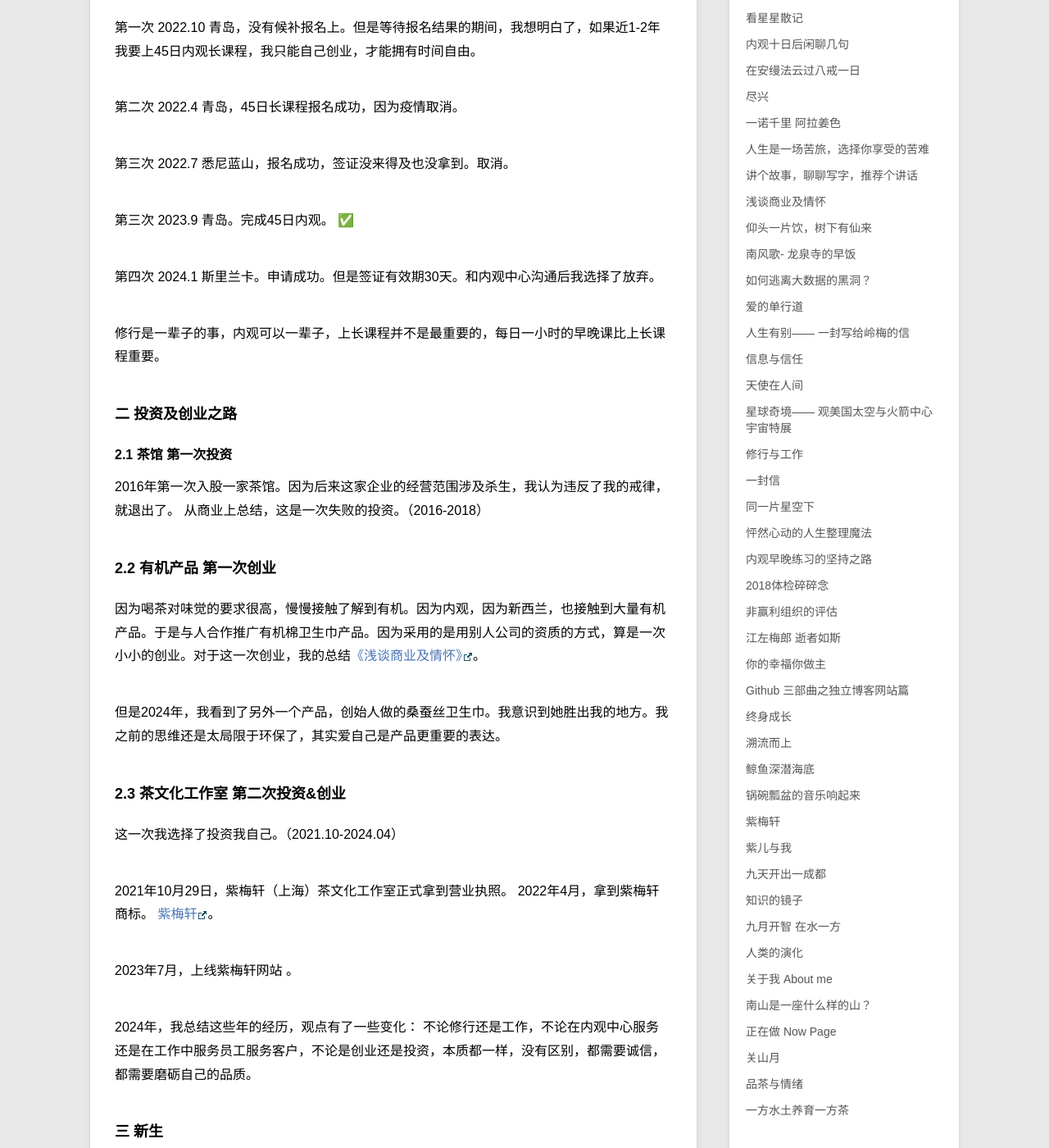
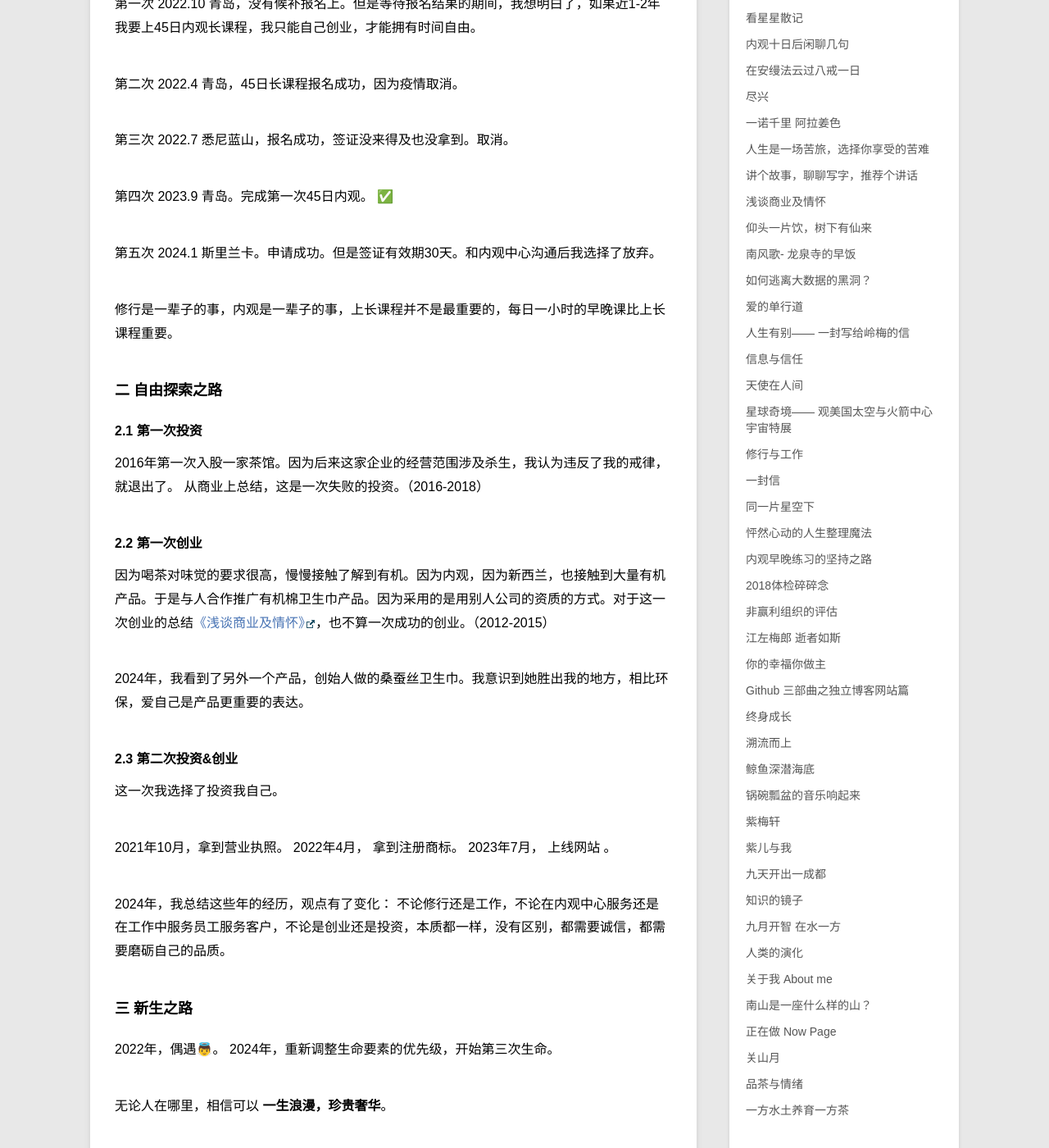
Before and after one commit to violettianjie/violettianjie.github.io, a Jekyll site: the page built from _posts/blog/2022-07-09-2life.md, in a window 1280 px wide and 1400 px high, scrolled down 2367 px. Shown: the whole window at 82% size. Built offline with Jekyll 4.4.1, drawn with Linux system fonts in a browser that asks for light colours; comment, search, counter and statistics services are not loaded; some of the changed text lies outside the part shown.

Commit message:
Update 2022-07-09-2life.md

```diff
--- a/_posts/blog/2022-07-09-2life.md
+++ b/_posts/blog/2022-07-09-2life.md
@@ -1,7 +1,7 @@
 ---
 layout: post
 title: " 第三次生命 "
-description: "Be happy "
+description: "一生浪漫 珍贵奢华 "
 category: blog
 ---
 
@@ -9,19 +9,17 @@ category: blog
 
 从2012年3月—— 至今（2024年4月），十二年光阴，看起来我做了很多相互无关的事，看起来我的生活复杂多变（时间、空间、工作），其实都围绕主线：内观。
 
-### 一内观之路
+### 一内观课程之路
 
 **2012年3月- 2024年4月**
 
 2012年3月从第一份工作辞职 ，辞职后去新西兰 Working Holiday（打工度假）。 第一周开始第一次内观十日课，原想是一次体验和为旅游准备先倒时差，没想到上第一次课中许下了三个愿望，改变了我之后的生活轨迹。
-还有一个潜在愿望，我没有写出来，但为了这个愿望，我2024年3月去了一趟尼泊尔参加十日主管内观课程。只后，我决定放弃这个愿望。从此，海阔天空。
+还有一个潜在愿望，我没有写出来，但为了这个愿望，我2024年3月去了一趟尼泊尔参加十日主管内观课程。之后，我决定放弃这个愿望。从此，海阔天空。
 
 - 第一个愿望： 要带父母也上内观。2015年完成了这个愿望，带着父母到新西兰内观中心完成了十日课程。✅
 
 - 第二个愿望： 要回来内观中心做法工（义工）。 ✅
-后来2012年在南半球呆的日子里一共在新西兰内观中心完成3次十日课程的法工服务，在澳大利亚内观中心完成2次十日课程的法工服务。虽然拿到的签证可以带薪工作，我没有再在新西兰做带薪的工作。第一次在厨房洗了那么多碗，
-第一次和伙伴们一起做了那么多的西餐，
-与世界各国的小伙伴们一起工作，难忘的快乐。
+后来2012年在南半球呆的日子里一共在新西兰内观中心完成3次十日课程的法工服务，在澳大利亚内观中心完成2次十日课程的法工服务。第一次在厨房洗了那么多碗，第一次和伙伴们一起做了那么多的西餐，与世界各国的小伙伴们一起工作，难忘的快乐。
 
 - 第三个愿望： 在中国筹建内观中心。 ✅
 回到成都后和四川的同修们一起参与了前期都江堰内观中心的筹建工作，2016年春节都江堰内观中心正式开课。
@@ -67,47 +65,46 @@ category: blog
 
 第三次 2022.7  悉尼蓝山，报名成功，签证没来得及也没拿到。取消。
 
-第三次 2023.9  青岛。完成45日内观。 ✅
+第四次 2023.9  青岛。完成第一次45日内观。 ✅
 
-第四次 2024.1  斯里兰卡。申请成功。但是签证有效期30天。和内观中心沟通后我选择了放弃。
+第五次 2024.1  斯里兰卡。申请成功。但是签证有效期30天。和内观中心沟通后我选择了放弃。
 
-修行是一辈子的事，内观可以一辈子，上长课程并不是最重要的，每日一小时的早晚课比上长课程重要。
+修行是一辈子的事，内观是一辈子的事，上长课程并不是最重要的，每日一小时的早晚课比上长课程重要。
 
 
-### 二 投资及创业之路
+### 二 自由探索之路
 
 
-#### 2.1 茶馆 第一次投资
+#### 2.1 第一次投资
 2016年第一次入股一家茶馆。因为后来这家企业的经营范围涉及杀生，我认为违反了我的戒律，就退出了。
 从商业上总结，这是一次失败的投资。（2016-2018）
 
 
-### 2.2 有机产品 第一次创业
+#### 2.2  第一次创业
 
-因为喝茶对味觉的要求很高，慢慢接触了解到有机。因为内观，因为新西兰，也接触到大量有机产品。于是与人合作推广有机棉卫生巾产品。因为采用的是用别人公司的资质的方式，算是一次小小的创业。对于这一次创业，我的总结[《浅谈商业及情怀》](http://violettianjie.com/business)。
+因为喝茶对味觉的要求很高，慢慢接触了解到有机。因为内观，因为新西兰，也接触到大量有机产品。于是与人合作推广有机棉卫生巾产品。因为采用的是用别人公司的资质的方式。对于这一次创业的总结[《浅谈商业及情怀》](http://violettianjie.com/business)，也不算一次成功的创业。（2012-2015）
 
-但是2024年，我看到了另外一个产品，创始人做的桑蚕丝卫生巾。我意识到她胜出我的地方。我之前的思维还是太局限于环保了，其实爱自己是产品更重要的表达。
+2024年，我看到了另外一个产品，创始人做的桑蚕丝卫生巾。我意识到她胜出我的地方，相比环保，爱自己是产品更重要的表达。
 
 
-### 2.3 茶文化工作室 第二次投资&创业
+#### 2.3 第二次投资&创业
 
-这一次我选择了投资我自己。（2021.10-2024.04）
+这一次我选择了投资我自己。
 
-2021年10月29日，紫梅轩（上海）茶文化工作室正式拿到营业执照。
-2022年4月，拿到紫梅轩商标。
-[紫梅轩](http://violettianjie.com/zi-meixuan)。
+2021年10月，拿到营业执照。
+2022年4月， 拿到注册商标。
+2023年7月， 上线网站 。
 
-2023年7月，上线紫梅轩网站 。
-
-2024年，我总结这些年的经历，观点有了一些变化：
+2024年，我总结这些年的经历，观点有了变化：
 不论修行还是工作，不论在内观中心服务还是在工作中服务员工服务客户，不论是创业还是投资，本质都一样，没有区别，都需要诚信，都需要磨砺自己的品质。
 
 
-### 三 新生
+### 三 新生之路
 
+2022年，偶遇👼。
 2024年，重新调整生命要素的优先级，开始第三次生命。
 
-无论在哪里，相信可以 **一生浪漫，珍贵奢华**。
+无论人在哪里，相信可以 **一生浪漫，珍贵奢华**。
 
 ### ChangeLog
 
```
